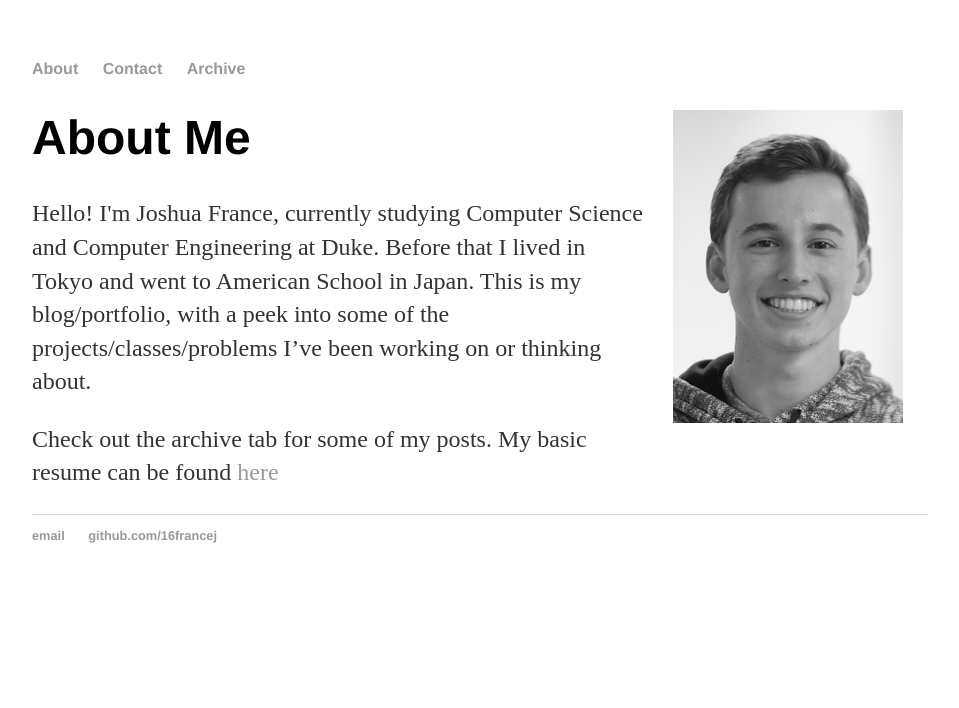
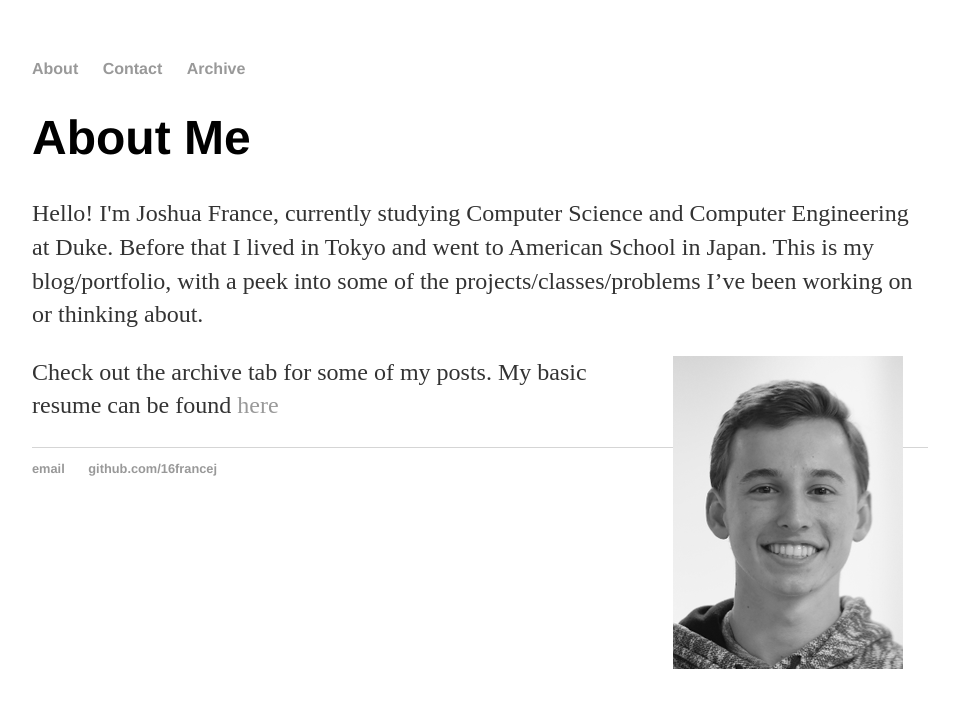
Before and after one commit to 16francej/16francej.github.io, a Jekyll site: the page built from index.html, in a window 1280 px wide. Shown: the top 708 px of the page, without its empty margins (160-1119 px from the left). Built offline with Jekyll 4.4.1, drawn with Linux system fonts in a browser that asks for light colours.

Commit message:
index reformatted

```diff
--- a/css/main.css
+++ b/css/main.css
@@ -27,6 +27,7 @@
     font-size: 3em;
     font-family:'Helvetica', 'Arial', 'Sans-Serif';
 }
+
 p {
     font-size: 1.5em;
     line-height: 1.4em;
--- a/index.html
+++ b/index.html
@@ -3,7 +3,8 @@
 title: Joshua France
 ---
 <div class="blurb">
-	<h1>About Me <img src="/assets/headshot.png" alt ="Headshot" style="float:right"> </h1>
+	<h1>About Me </h1>
 	<p>Hello! I'm Joshua France, currently studying Computer Science and Computer Engineering at Duke. Before that I lived in Tokyo and went to American School in Japan. This is my blog/portfolio, with a peek into some of the projects/classes/problems I’ve been working on or thinking about. </p>
+	<img src="/assets/headshot.png" alt ="Headshot" style="float:right">
 	<p>Check out the archive tab for some of my posts. My basic resume can be found <a href="https://drive.google.com/file/d/19cirIGXm_2ank_KebWszCr_8I-Mkz64s/view?usp=sharing">here</a> </p>
 </div><!-- /.blurb -->
```
